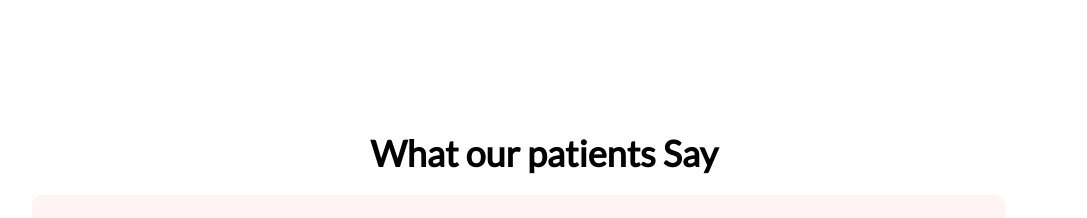
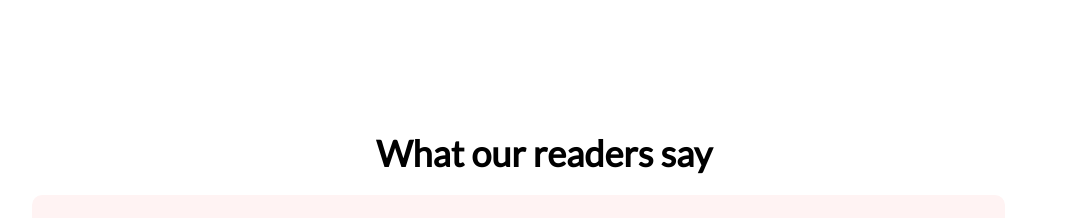
Before and after one commit to AnavPatel/ThisDarkEndeavour, a plain HTML site: page index.html in a window 1280 px wide. Shown: the part 1680-1898 px from the top of the page, without its empty margins (96-1183 px from the left). Drawn offline with Linux system fonts and the light colour scheme; grey boxes are pictures that could not be loaded.

Commit message:
Update index.html

```diff
--- a/index.html
+++ b/index.html
@@ -146,7 +146,7 @@ Gabe as Narrator        </p>
 
 <section class="testemonials">
 
- <h1> What our patients Say</h1>
+ <h1> What our readers say</h1>
     <p></p>
 
     <div class="row,,style: margin: auto;">
```
